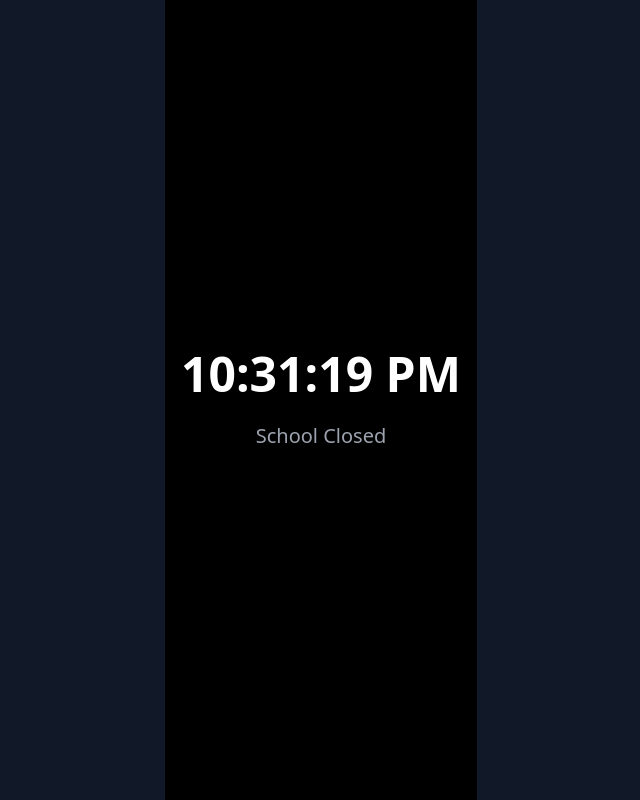
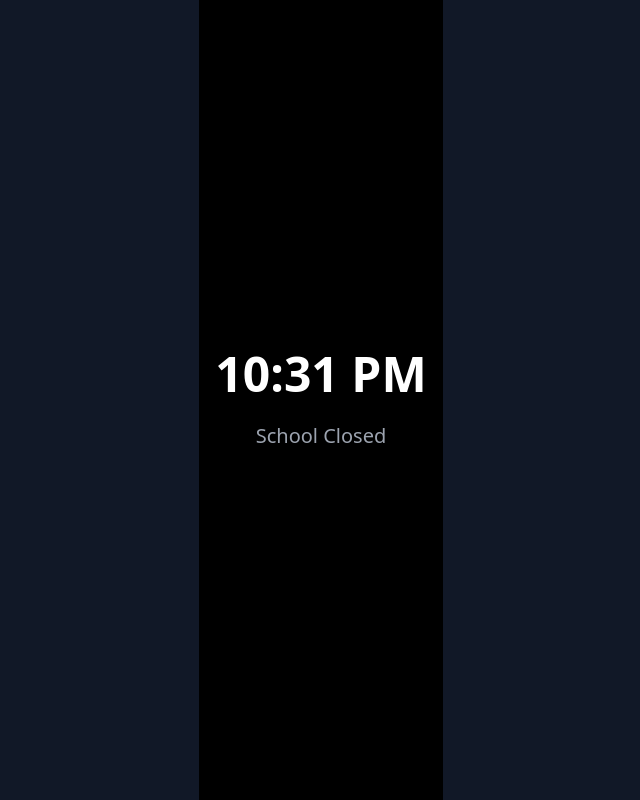
Before and after one commit to mondotDev/School-Schedule-Timer, a React (Vite) app: page / in a window 1280 px wide. Shown: the whole page, without its empty margins (319-959 px from the left). Built offline with nearby package versions, Linux system fonts and the light colour scheme; the HTML template or start-up script is replaced by a standard one.

Commit message:
Removed seconds from time

```diff
--- a/src/components/SchoolScheduleTimer.jsx
+++ b/src/components/SchoolScheduleTimer.jsx
@@ -73,7 +73,7 @@ function SchoolScheduleTimer() {
 
   return (
   <div className="text-center p-4 text-white min-h-screen flex flex-col items-center justify-center bg-black">
-    <h1 className="text-5xl font-bold mb-6">{currentTime.format("hh:mm:ss A")}</h1>
+    <h1 className="text-5xl font-bold mb-6">{currentTime.format("hh:mm A")}</h1>
 
     {activePeriods.length > 0 ? (
       activePeriods.map((period) => (
```
